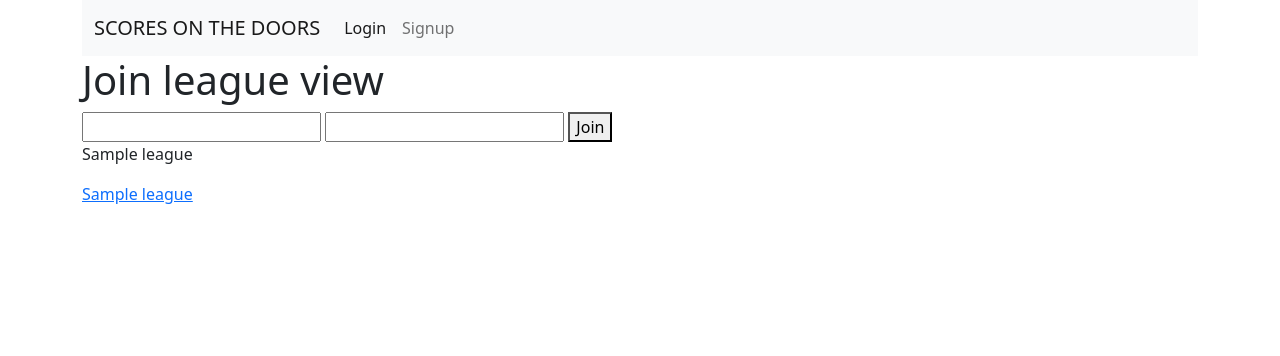
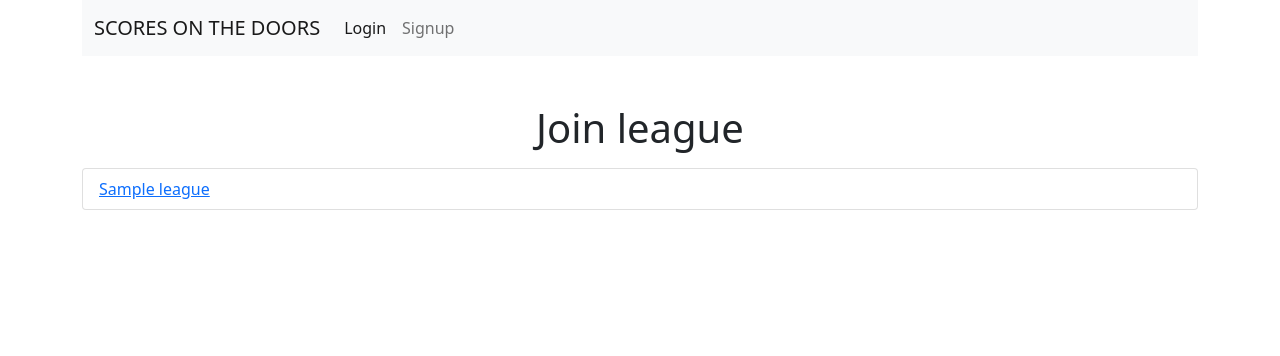
Before and after one commit to Grahev/FootballPredictor, a Django app: page /leagues/join in a window 1280 px wide. Shown: the top 356 px of the page. Run offline with Django 3.2, Linux system fonts and the light colour scheme; tables that the repository leaves empty hold one stand-in row (values such as "Sample post").

Commit message:
bootstrap tweeks

```diff
--- a/predictor/templates/predictor/join_league.html
+++ b/predictor/templates/predictor/join_league.html
@@ -2,17 +2,22 @@
 
 
 {% block content %}
-    <h1>Join league view </h1>
+    <h1 class="text-center mt-5 mb-3">Join league</h1>
 
-    <form method="POST" autocomplete="off">
+    {% comment %} <form method="POST" autocomplete="off">
     {% csrf_token %}
     <input type="text" name="name" id="name">
     <input type="number" name="pin" id="pin">
     <button type="submit">Join</button>
-    </form>
+    </form> {% endcomment %}
 
-    {% for league in leagues %}
-        <p>{{league.name}}</p>
-        <a href="join/{{league.pk}}">{{league.name}}</a>
-    {% endfor %}
+
+
+
+    <ul class="list-group">
+        {% for league in leagues %}
+        <li class="list-group-item"><a href="join/{{league.pk}}">{{league.name}}</a></li>
+        {% endfor %}
+      </ul>
+
 {% endblock content %}
--- a/predictor/templates/predictor/league.html
+++ b/predictor/templates/predictor/league.html
@@ -1,7 +1,7 @@
 {% extends "base.html" %}
 
 {% block content %}
-<h1>League View</h1>
+<h1 class="text-center mt-5 mb-3">Leagues</h1>
 
 <a class="btn btn-primary mb-3" href="join">Join new league</a>
 <a class="btn btn-primary mb-3" href="create">Create new league</a>
--- a/predictor/templates/predictor/league_create.html
+++ b/predictor/templates/predictor/league_create.html
@@ -2,7 +2,7 @@
 {% load crispy_forms_tags %}
 
 {% block content %}
-<h1>CREATE LEAGUE VIEW</h1>
+<h1 class="text-center mt-5 mb-3">CREATE LEAGUE</h1>
 
     <form action="" method="post">
         {% csrf_token %}
--- a/predictor/templates/predictor/league_details.html
+++ b/predictor/templates/predictor/league_details.html
@@ -23,6 +23,10 @@
           {% endfor %}
         </tbody>
       </table>
+      <div class="d-flex justify-content-between">
+          <small>Created: {{league.create_date}}</small>
+          <small>PIN: {{league.pin}}</small>
+      </div>
 </div>
 
 {% endblock content %}
--- a/predictor/templates/predictor/matches.html
+++ b/predictor/templates/predictor/matches.html
@@ -6,7 +6,7 @@
 
 
 {% with games.0 as first_game %}
-  <h1 class=" display-6 text-center">Match Day: {{first_game.md}}</h1>
+  <h1 class="text-center mt-5 mb-3">Match Day: {{first_game.md}}</h1>
 {% endwith %}
 
 
--- a/predictor/templates/predictor/predictions_list.html
+++ b/predictor/templates/predictor/predictions_list.html
@@ -2,7 +2,7 @@
 {% load static %}
 
 {% block content %}
-    <h1 class="text-center my-3">PREDICTION</h1>
+    <h1 class="text-center mt-5 mb-3">Predictions</h1>
 
 
     <div class="accordion" id="accordionPanelsStayOpenExample">
```
